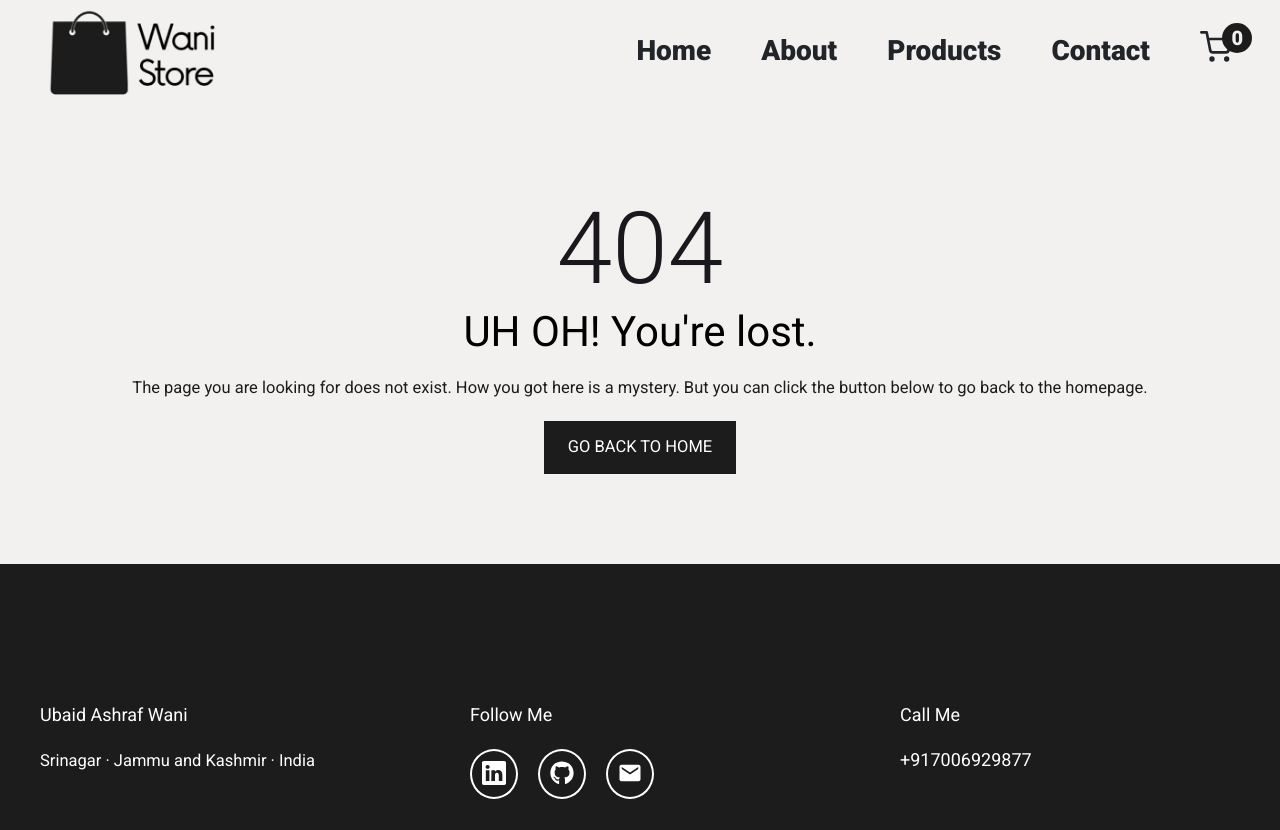
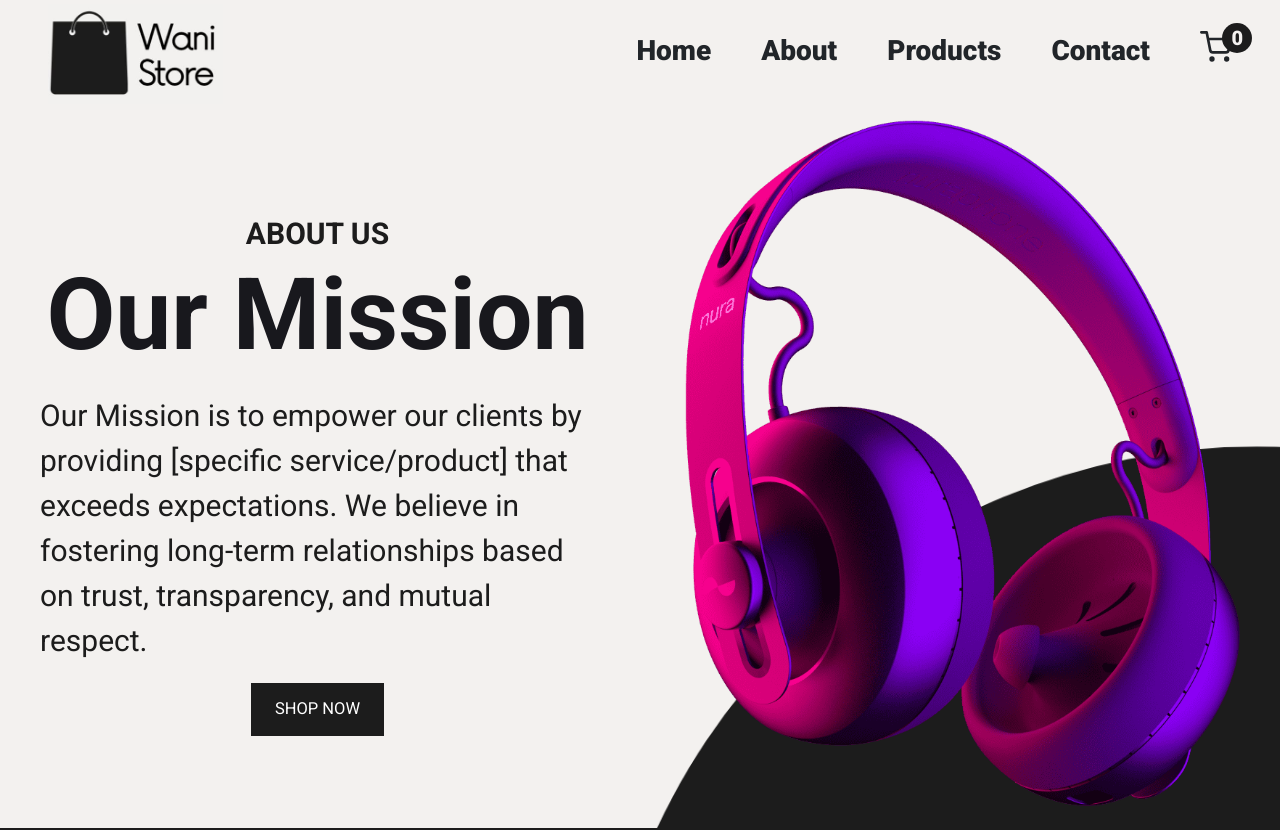
Before and after one commit to ubaid-wani/ecom_website_react, a React (Create React App) app: page /ecom_website_react/about in a window 1280 px wide. Shown: the top 830 px of the page. Built offline with nearby package versions, Linux system fonts and the light colour scheme.

Commit message:
final commit

```diff
--- a/src/App.js
+++ b/src/App.js
@@ -46,12 +46,12 @@ const App = () => {
         <Header />
         <Routes>
           <Route path="/ecom_website_react" element={<Home />} />
-          <Route path="/about" element={<About />} />
-          <Route path="/products" element={<Products />} />
-          <Route path="/contact" element={<Contact />} />
-          <Route path="/singleproduct/:id" element={<SingleProduct />} />
-          <Route path="/cart" element={<Cart />} />
-          <Route path="*" element={<ErrorPage />} />
+          <Route path="/ecom_website_react/about" element={<About />} />
+          <Route path="/ecom_website_react/products" element={<Products />} />
+          <Route path="/ecom_website_react/contact" element={<Contact />} />
+          <Route path="/ecom_website_react/singleproduct/:id" element={<SingleProduct />} />
+          <Route path="/ecom_website_react/cart" element={<Cart />} />
+          <Route path="/ecom_website_react/*" element={<ErrorPage />} />
         </Routes>
         <Footer />
       </Router>
--- a/src/context/cart_context.js
+++ b/src/context/cart_context.js
@@ -7,7 +7,6 @@ const CartContext = createContext();
 // get data from local storage
 const getLocalCartData = () => {
   let newCartdata = localStorage.getItem("wanicart");
-  console.log(`ubaid.......${newCartdata}`);
   if( newCartdata === null) {
     return [];
   } else {
```
